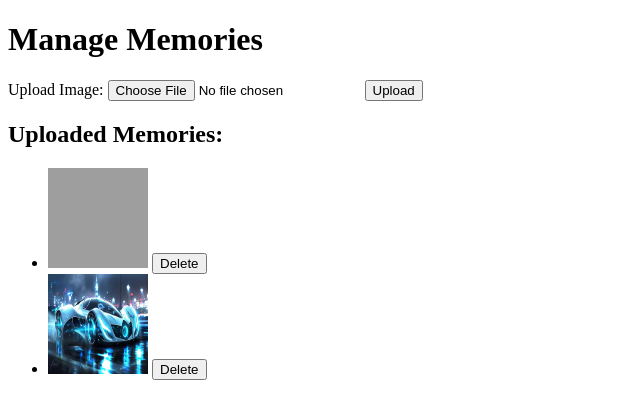
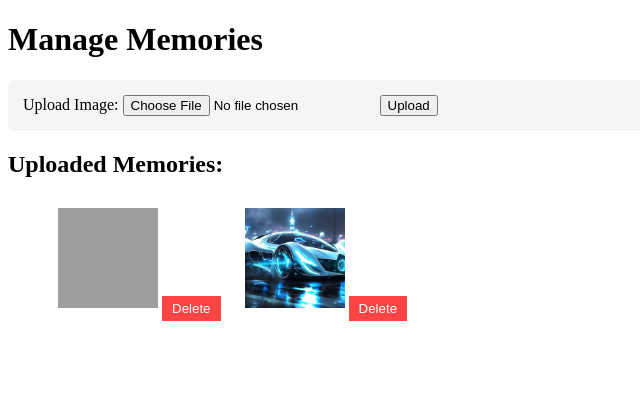
Before and after one commit to Rakshan001/Nexus_Web, a Django app: page /alumni/manage_memories/ in a window 1280 px wide. Shown: the top 419 px of the page, without its empty margins (0-640 px from the left). Run offline with Django 4.2, Linux system fonts and the light colour scheme; a user stored in the database is signed in; data comes from the database, SQL or seed files in the repository; both versions use the stored data as it was after the commit; some libraries are stand-ins or nearby versions; grey boxes are pictures that could not be loaded.

Commit message:
changed the memmories code

```diff
--- a/Nexus/alumni_details/templates/alumni_details/alumni-profile/alumni-memory.html
+++ b/Nexus/alumni_details/templates/alumni_details/alumni-profile/alumni-memory.html
@@ -2,7 +2,64 @@
 <html>
 <head>
     <title>Manage Memories</title>
+    {% load static %}
+    <style>
+        .memory-item {
+            display: inline-block;
+            margin: 10px;
+            text-align: center;
+        }
+        .memory-image {
+            width: 100px;
+            height: 100px;
+            object-fit: cover;
+            margin-bottom: 5px;
+        }
+        .delete-btn {
+            background-color: #ff4444;
+            color: white;
+            border: none;
+            padding: 5px 10px;
+            cursor: pointer;
+        }
+        #upload-section {
+            margin: 20px 0;
+            padding: 15px;
+            background-color: #f5f5f5;
+            border-radius: 5px;
+        }
+    </style>
+</head>
+<body>
+    <h1>Manage Memories</h1>
+
+    <!-- Add URL as data attribute -->
+    <div id="urls"
+         data-manage-memories-url="{% url 'manage_memories' %}"
+         data-csrf-token="{{ csrf_token }}">
+    </div>
+
+    <div id="upload-section">
+        <label for="image-upload">Upload Image:</label>
+        <input type="file" id="image-upload" accept="image/*">
+        <button onclick="uploadImage()">Upload</button>
+    </div>
+
+    <h2>Uploaded Memories:</h2>
+    <ul id="memory-list">
+        {% for memory in memories %}
+            <li id="memory-{{ memory.id }}" class="memory-item">
+                <img src="{{ memory.image.url }}" alt="Memory" class="memory-image">
+                <button class="delete-btn" onclick="deleteImage({{ memory.id }})">Delete</button>
+            </li>
+        {% endfor %}
+    </ul>
+
     <script>
+        // Get URLs from data attributes
+        const MANAGE_MEMORIES_URL = document.getElementById('urls').dataset.manageMemoriesUrl;
+        const CSRF_TOKEN = document.getElementById('urls').dataset.csrfToken;
+
         async function uploadImage() {
             const imageInput = document.getElementById('image-upload');
             const image = imageInput.files[0];
@@ -15,45 +72,66 @@
             const formData = new FormData();
             formData.append('image', image);
 
-            const response = await fetch("{% url 'manage_memories' %}", {
+            try {
+                const response = await fetch(MANAGE_MEMORIES_URL, {
                     method: 'POST',
                     body: formData,
                     headers: {
-                    'X-CSRFToken': getCookie('csrftoken'),
+                        'X-CSRFToken': CSRF_TOKEN,
                     },
                 });
 
                 if (response.ok) {
                     const data = await response.json();
+                    const newImage = createMemoryElement(data);
+                    document.getElementById('memory-list').insertAdjacentHTML('beforeend', newImage);
+                    imageInput.value = ''; // Clear the input
                     alert(data.message);
-                const newImage = `<li id="memory-${data.memory_id}">
-                                    <img src="${data.image_url}" alt="Memory" style="width: 100px; height: 100px;">
-                                    <button onclick="deleteImage(${data.memory_id})">Delete</button>
-                                  </li>`;
-                document.getElementById('memory-list').innerHTML += newImage;
                     checkUploadLimit();
                 } else {
                     const error = await response.json();
                     alert(error.error);
                 }
+            } catch (error) {
+                alert('An error occurred while uploading the image.');
+                console.error('Upload error:', error);
+            }
         }
 
         async function deleteImage(memoryId) {
-            const response = await fetch(`{% url 'manage_memories' %}?memory_id=${memoryId}`, {
+            if (!confirm('Are you sure you want to delete this memory?')) {
+                return;
+            }
+
+            try {
+                const response = await fetch(`${MANAGE_MEMORIES_URL}?memory_id=${memoryId}`, {
                     method: 'DELETE',
                     headers: {
-                    'X-CSRFToken': getCookie('csrftoken'),
+                        'X-CSRFToken': CSRF_TOKEN,
                     },
                 });
 
                 if (response.ok) {
-                alert('Image deleted successfully.');
                     document.getElementById(`memory-${memoryId}`).remove();
+                    alert('Memory deleted successfully.');
                     checkUploadLimit();
                 } else {
                     const error = await response.json();
                     alert(error.error);
                 }
+            } catch (error) {
+                alert('An error occurred while deleting the image.');
+                console.error('Delete error:', error);
+            }
+        }
+
+        function createMemoryElement(data) {
+            return `
+                <li id="memory-${data.memory_id}" class="memory-item">
+                    <img src="${data.image_url}" alt="Memory" class="memory-image">
+                    <button class="delete-btn" onclick="deleteImage(${data.memory_id})">Delete</button>
+                </li>
+            `;
         }
 
         function checkUploadLimit() {
@@ -62,41 +140,10 @@
             uploadSection.style.display = memoryCount >= 5 ? 'none' : 'block';
         }
 
-        function getCookie(name) {
-            let cookieValue = null;
-            if (document.cookie && document.cookie !== '') {
-                const cookies = document.cookie.split(';');
-                for (let i = 0; i < cookies.length; i++) {
-                    const cookie = cookies[i].trim();
-                    if (cookie.substring(0, name.length + 1) === (name + '=')) {
-                        cookieValue = decodeURIComponent(cookie.substring(name.length + 1));
-                        break;
-                    }
-                }
-            }
-            return cookieValue;
-        }
-
-        document.addEventListener('DOMContentLoaded', checkUploadLimit);
+        // Initialize on page load
+        document.addEventListener('DOMContentLoaded', () => {
+            checkUploadLimit();
+        });
     </script>
-</head>
-<body>
-    <h1>Manage Memories</h1>
-
-    <div id="upload-section">
-        <label for="image-upload">Upload Image:</label>
-        <input type="file" id="image-upload" accept="image/*">
-        <button onclick="uploadImage()">Upload</button>
-    </div>
-
-    <h2>Uploaded Memories:</h2>
-    <ul id="memory-list">
-        {% for memory in memories %}
-            <li id="memory-{{ memory.id }}">
-                <img src="{{ memory.image.url }}" alt="Memory" style="width: 100px; height: 100px;">
-                <button onclick="deleteImage({{ memory.id }})">Delete</button>
-            </li>
-        {% endfor %}
-    </ul>
 </body>
 </html>
```
Also changed, not shown: Nexus/db.sqlite3, Nexus/media/memories/A-futuristic-cool-car-with-sleek-lines-and-glowing-headlights-laptop-wallpaper.jpg (added). Lines whose indentation alone changed are shown as unchanged.
